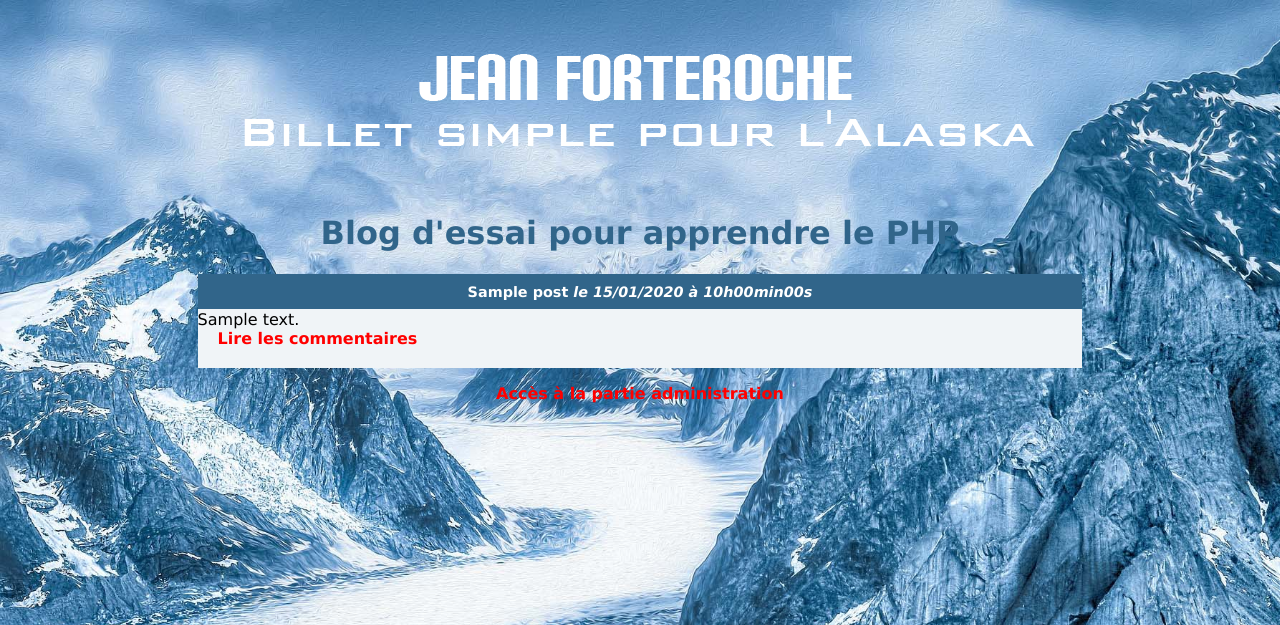
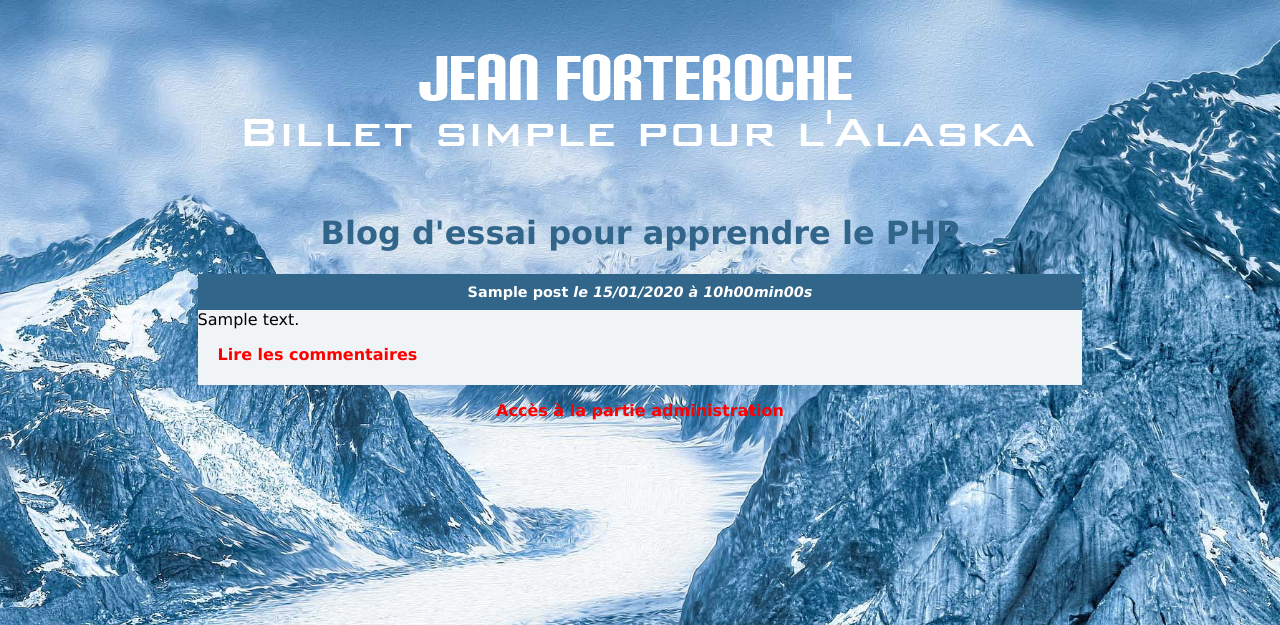
Before and after one commit to Sebastien2987/Blog, a PHP site: page / in a window 1280 px wide. Shown: the top 625 px of the page. Run offline with PHP 8.4, Linux system fonts and the light colour scheme; tables that the repository leaves empty hold one stand-in row (values such as "Sample post").

Commit message:
Add files via upload

```diff
--- a/public/css/style_blog.css
+++ b/public/css/style_blog.css
@@ -22,18 +22,17 @@ h3 {
 .news {
     width:70%;
     margin:auto;
+    background: #f0f4f7;
+    padding: 0 0 5px 0 ;
 }
 
 .news p {
-    background-color:#f0f4f7;
-    margin-top:0px;
-    padding: 20px;
+    padding: 0 10px 0 20px;
     text-align: justify;
 }
 
 .news p.comment_display {
     clear: both;
-    margin-top: -20px;
 }
 
 
```
